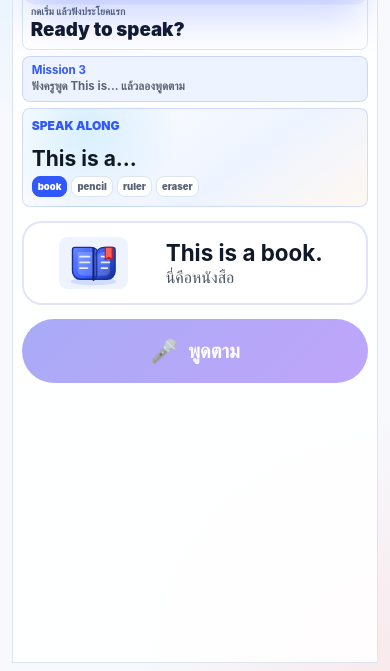
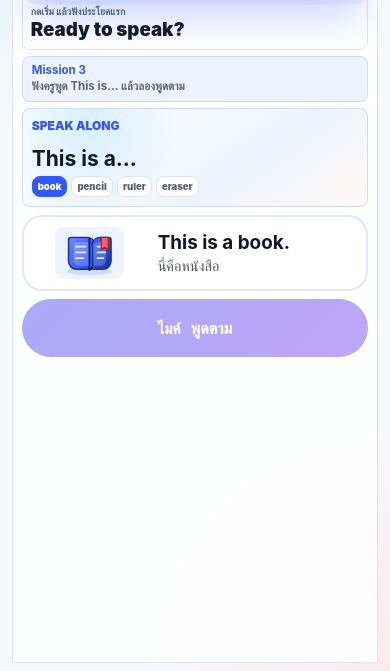
Before and after one commit to mankungp/101future-academy, a website: page mission-say-it-back.html in a window 390 px wide. Shown: the part 173-844 px from the top of the page. Drawn offline with Linux system fonts and the light colour scheme.

Commit message:
Update mission-say-it-back.html

```diff
--- a/mission-say-it-back.html
+++ b/mission-say-it-back.html
@@ -4,7 +4,7 @@
     <meta charset="utf-8" />
     <meta name="viewport" content="width=device-width, initial-scale=1, maximum-scale=1, user-scalable=no, viewport-fit=cover" />
     <title>Say It Back | 101 Future Academy</title>
-    <link rel="stylesheet" href="/styles.css?v=20260531-fit-missions-3" />
+    <link rel="stylesheet" href="/styles.css?v=20260531-mission-polish-v1" />
     <style>
       /* Mission 3 speaking UI — kept inline so styles.css stays untouched for parallel edits */
       .say-stage {
@@ -89,6 +89,33 @@
       }
       .say-heard strong { color: #4338ca; }
       .say-hidden { display: none !important; }
+      @media (max-width: 760px) {
+        .say-stage {
+          gap: 8px;
+        }
+        .say-object-card {
+          gap: 12px;
+          padding: 12px;
+        }
+        .say-object-card img {
+          width: 72px;
+          height: 72px;
+        }
+        .say-object-card .say-object-text strong {
+          font-size: 1.18rem;
+        }
+        .say-object-card .say-object-text small {
+          font-size: 0.9rem;
+        }
+        .mic-button {
+          min-height: 58px;
+          padding: 14px 16px;
+          font-size: 1rem;
+        }
+        .say-mic-icon {
+          font-size: 0.95rem;
+        }
+      }
     </style>
   </head>
   <body class="mission-body no-zoom-body">
@@ -149,7 +176,7 @@
           </article>
 
           <div class="say-object-card">
-            <img id="sayObjectImage" class="object-image" src="/assets/school-bag/book.svg" alt="" />
+            <img id="sayObjectImage" class="object-image object-image-book" src="/assets/school-bag/book.svg?v=20260531-real-objects-v2" alt="" />
             <span class="say-object-text">
               <strong id="sayObjectPhrase">This is a book.</strong>
               <small id="sayObjectThai">นี่คือหนังสือ</small>
@@ -158,13 +185,13 @@
 
           <div class="say-mic-row">
             <button id="micButton" class="mic-button" type="button" aria-label="กดเพื่อพูดตาม" disabled>
-              <span class="say-mic-icon" aria-hidden="true">🎤</span>
+              <span class="say-mic-icon" aria-hidden="true">ไมค์</span>
               <span id="micButtonLabel">พูดตาม</span>
             </button>
             <p id="sayHeard" class="say-heard" aria-live="polite"></p>
             <div class="say-secondary-row">
               <button id="playSelfButton" class="button secondary say-hidden" type="button">ฟังเสียงตัวเอง</button>
-              <button id="iSaidItButton" class="button secondary say-hidden" type="button">พูดแล้ว ✓ ไปต่อ</button>
+              <button id="iSaidItButton" class="button secondary say-hidden" type="button">พูดแล้ว ไปต่อ</button>
             </div>
           </div>
         </div>
@@ -173,6 +200,6 @@
       </section>
     </main>
 
-    <script src="/mission-say-it-back.js?v=20260531-say-it-back-v1" defer></script>
+    <script src="/mission-say-it-back.js?v=20260531-mission-polish-v1" defer></script>
   </body>
 </html>
```
